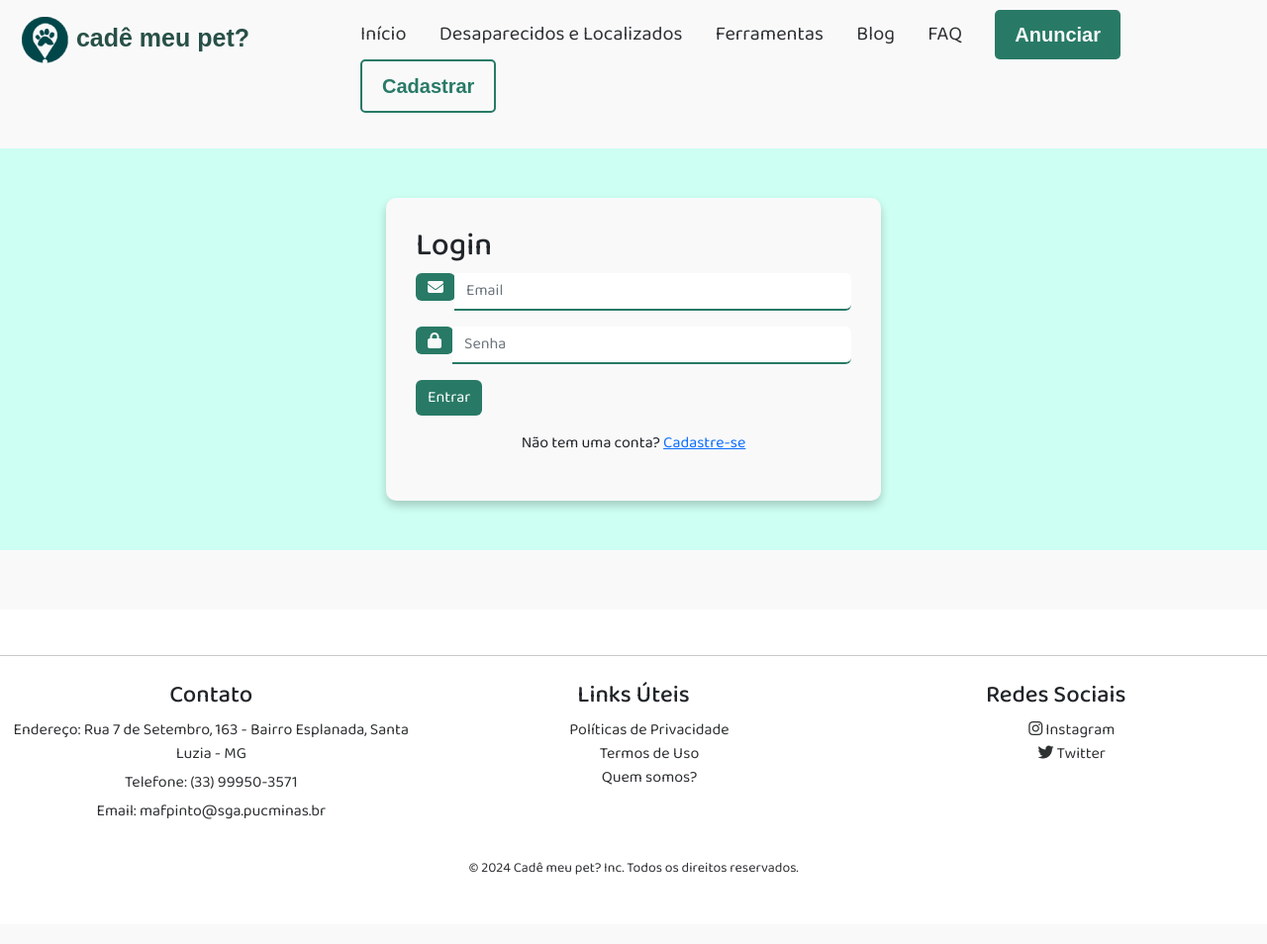
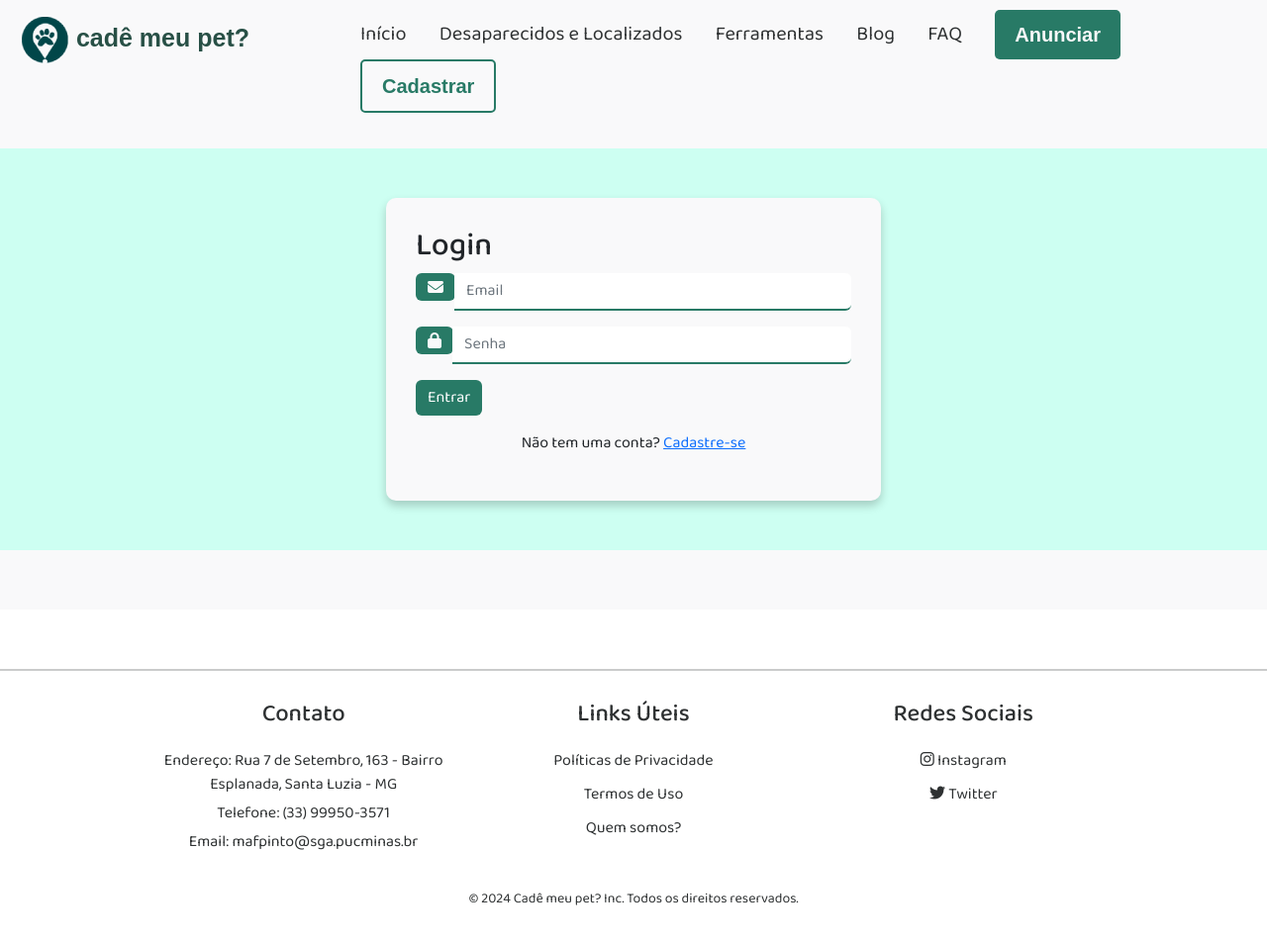
Before and after one commit to marcosffp/Cad-Meu-Pet-, a plain HTML site: page codigo/html/Login.html in a window 1280 px wide. Shown: the whole page at 99% size. Drawn offline with nearby package versions, Linux system fonts and the light colour scheme; a web font is replaced by a local one.

Commit message:
alteração nos rodapes

```diff
--- a/codigo/style/cadastro_usuario.css
+++ b/codigo/style/cadastro_usuario.css
@@ -197,6 +197,62 @@ body {
   box-shadow: 5px 5px 5px rgb(0 0 0 / 12%);
 }
 
+/* Rodapé */
+.rodape {
+  color: var(--cor0);
+  padding: 40px 0;
+}
+
+.container-rodape {
+  max-width: 1000px;
+  margin: 0 auto;
+  display: flex;
+  justify-content: space-between;
+  flex-wrap: wrap;
+}
+
+.informacoes,
+.links-uteis,
+.redes-sociais {
+  flex-basis: 30%;
+  text-align: center;
+  color: var(--cor6);
+}
+
+.rodape p,
+.rodape h4 {
+  color: var(--cor6);
+  margin-bottom: 20px;
+}
+
+.rodape ul {
+  list-style: none;
+  padding: 0;
+}
+
+.rodape li {
+  margin-bottom: 10px;
+}
+
+.rodape a {
+  color: var(--cor6);
+  text-decoration: none;
+  transition: color 0.3s ease;
+}
+
+.rodape a:hover {
+  color: var(--cor3);
+}
+
+.rodape hr {
+  margin: 20px 0;
+  border: 1px solid var(--cor6);
+}
+
+.direitos-autorais {
+  text-align: center;
+  font-size: 12px;
+}
 .rodape .container-rodape {
   display: flex;
   justify-content: space-around;
--- a/codigo/style/login.css
+++ b/codigo/style/login.css
@@ -185,6 +185,62 @@ body {
   padding: 30px 0;
   text-align: center;
 }
+/* Rodapé */
+.rodape {
+  color: var(--cor0);
+  padding: 40px 0;
+}
+
+.container-rodape {
+  max-width: 1000px;
+  margin: 0 auto;
+  display: flex;
+  justify-content: space-between;
+  flex-wrap: wrap;
+}
+
+.informacoes,
+.links-uteis,
+.redes-sociais {
+  flex-basis: 30%;
+  text-align: center;
+  color: var(--cor6);
+}
+
+.rodape p,
+.rodape h4 {
+  color: var(--cor6);
+  margin-bottom: 20px;
+}
+
+.rodape ul {
+  list-style: none;
+  padding: 0;
+}
+
+.rodape li {
+  margin-bottom: 10px;
+}
+
+.rodape a {
+  color: var(--cor6);
+  text-decoration: none;
+  transition: color 0.3s ease;
+}
+
+.rodape a:hover {
+  color: var(--cor3);
+}
+
+.rodape hr {
+  margin: 20px 0;
+  border: 1px solid var(--cor6);
+}
+
+.direitos-autorais {
+  text-align: center;
+  font-size: 12px;
+}
 
 .container-rodape {
   display: flex;
```
